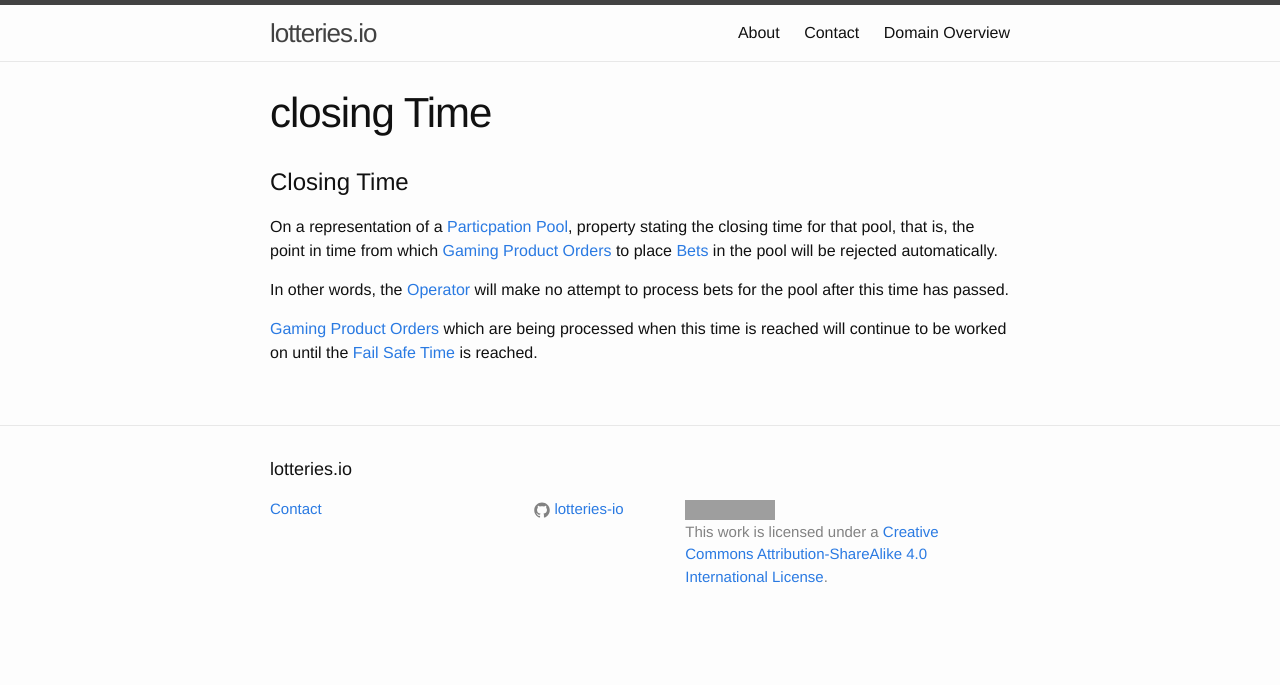
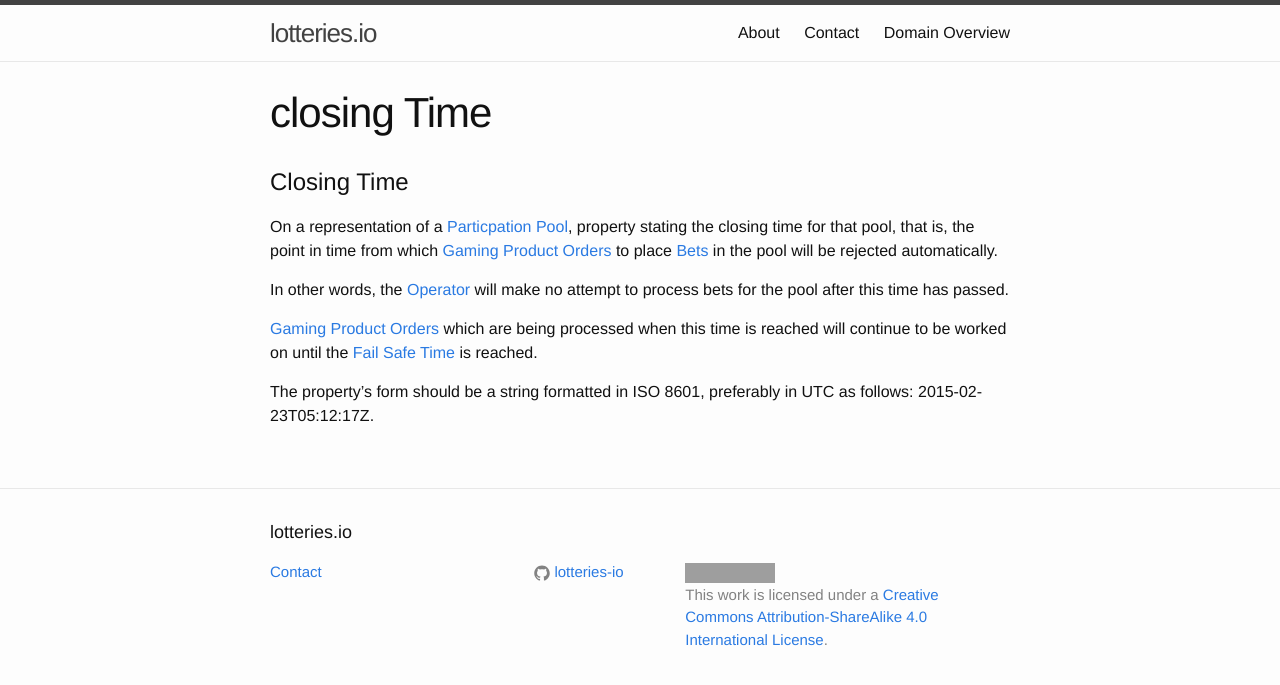
Before and after one commit to lotteries-io/lotteries-io.github.io, a Jekyll site: the page built from _properties/closing-time.md, in a window 1280 px wide. Shown: the top 685 px of the page. Built offline with Jekyll 4.4.1, drawn with Linux system fonts in a browser that asks for light colours; grey boxes are pictures that could not be loaded.

Commit message:
Update closing-time.md

```diff
--- a/_properties/closing-time.md
+++ b/_properties/closing-time.md
@@ -10,3 +10,5 @@ On a representation of a [Particpation Pool](../concepts/participation-pool), pr
 In other words, the [Operator](../concepts/operator) will make no attempt to process bets for the pool after this time has passed.
 
 [Gaming Product Orders](../concepts/gaming-product-order) which are being processed when this time is reached will continue to be worked on until the [Fail Safe Time](fail-safe-time) is reached.
+
+The property's form should be a string formatted in ISO 8601, preferably in UTC as follows: 2015-02-23T05:12:17Z.
```
